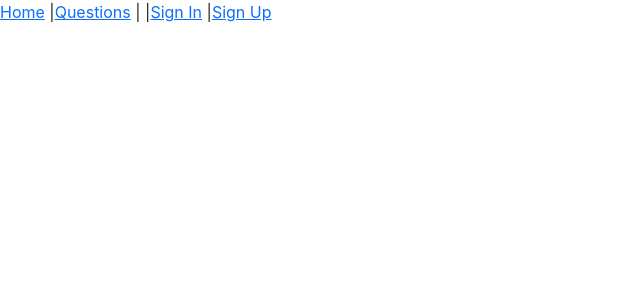
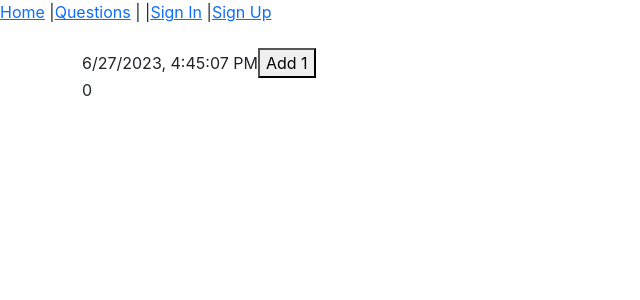
Before and after one commit to CodeCoreYVR/webdev_term_3_jun_2023, a React (Create React App) app in the folder react_app/: page /use_effect in a window 1280 px wide. Shown: the top 300 px of the page, without its empty margins (0-640 px from the left). Built offline with nearby package versions, Linux system fonts and the light colour scheme; no server answers.

Commit message:
added use effect component

```diff
--- a/react_app/src/App.js
+++ b/react_app/src/App.js
@@ -11,6 +11,7 @@ import { User } from './request';
 import AuthRoute from './components/AuthRoute';
 import SignUpPage from './components/SignUpPage';
 import UseStateHook from './components/UseStateHook';
+import UseEffectHook from './components/UseEffectHook';
 
 
 class App extends Component {
@@ -73,6 +74,7 @@ class App extends Component {
                 isLoggedIn={!!this.state.user} />} />
             <Route path='/questions/:id' element={<QuestionShowPage />} />
             <Route path='/use_state' element={<UseStateHook/>} />
+            <Route path='/use_effect' element={<UseEffectHook/>} />
           </Routes>
         </div>
 
--- /dev/null
+++ b/react_app/src/components/UseEffectHook.js
@@ -0,0 +1,49 @@
+import { useEffect, useState } from "react";
+
+export default function UseEffectHook() {
+    const [date, setDate] = useState(new Date())
+    const [count, setCount] = useState(0)
+
+    // 1 Component did mount
+    // 2 Component did update
+    // 3 Component will unmount
+
+    // if you pass an empty array as the second arguement of useEffect hook
+    // then it's the same as 'componentdidmount'
+    // useEffect(() => {
+    //     console.log("Component did mount")
+    // }, [])
+
+    // if we pass a value in that array, the useEffect hook becomes the 'componentdidupdate'
+    // useEffect(() => {
+    //     console.log("Component did updated")
+    // }, [count])
+
+    // the return acts as 'componentwillunmount'
+    // useEffect(() => {
+    //    return () => {
+    //     console.log('Component will unmount')
+    //    }
+    // }, [])
+
+    useEffect(() => {
+        console.log('you are inside userEffect function')
+        return () => {
+            console.log('component willumount')
+        }
+    }, [])
+
+
+    return(
+        <div>
+            {date.toLocaleString()}
+            <button onClick={() => {
+                setCount(count + 1)
+            }}>
+                Add 1
+            </button>
+            <br/>
+            {count}
+        </div>
+    )
+}
```
